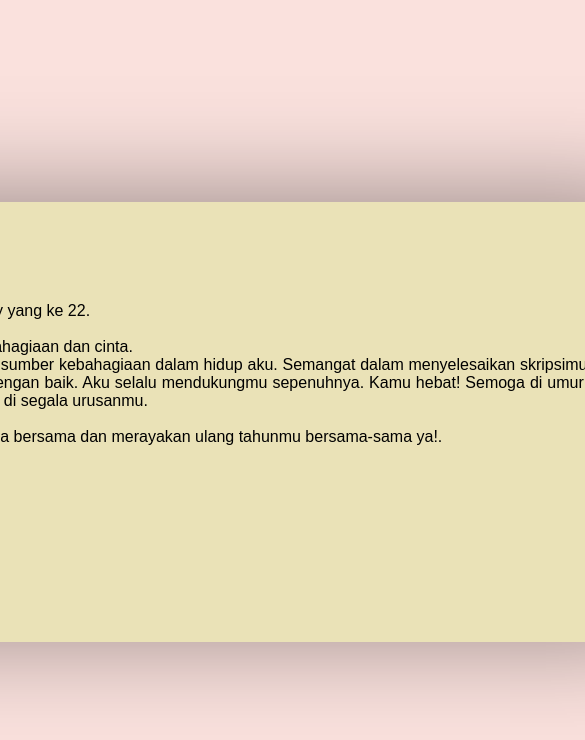
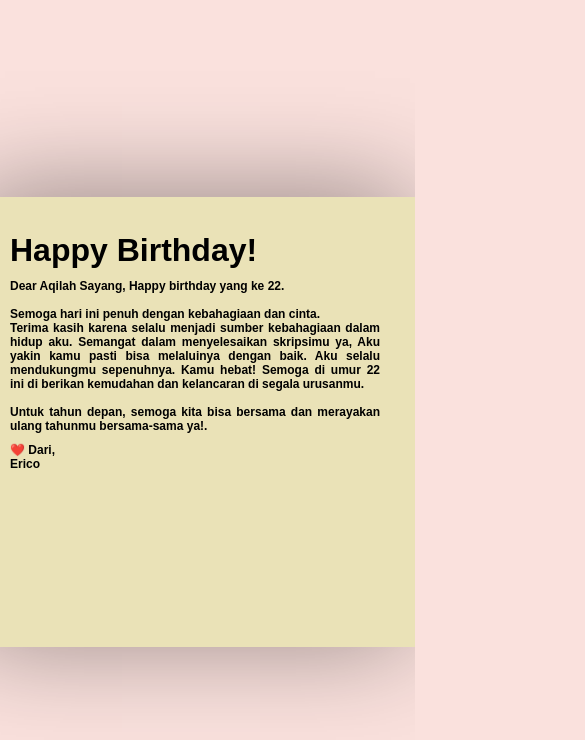
Before and after one commit to EricoAstama/EricoAstama.github.io, a plain HTML site: page card.html in a window 390 px wide. Shown: the top 740 px of the page, 585 px wide, since content can reach past the window. Drawn offline with Linux system fonts and the light colour scheme.

Commit message:
menambahkan fitur responsive

```diff
--- a/card.html
+++ b/card.html
@@ -18,10 +18,13 @@
         .container {
             position: absolute;
             background-color: #eae2b7;
-            width: 200px; /* Start with small size */
-            height: 100px; /* Start with small size */
+            width: 100%; /* Adjusted for responsiveness */
+            max-width: 900px; /* Maximum width */
+            height: 100%; /* Adjusted for responsiveness */
+            max-height: 400px; /* Maximum height */
             box-shadow: -5px -5px 100px rgba(0, 0, 0, 0.4);
             padding: 20px;
+            margin: 20px; /* Added margin to create space from edges */
             animation: expandContainer 1s forwards; /* Animation for expanding container */
         }
         @keyframes expandContainer {
@@ -30,8 +33,8 @@
                 height: 100px; /* Initial small height */
             }
             to {
-                width: 900px; /* Final bigger width */
-                height: 400px; /* Final bigger height */
+                width: 100%; /* Final bigger width */
+                height: 100%; /* Final bigger height */
             }
         }
         .text-animation {
@@ -51,6 +54,25 @@
             text-decoration: none;
             color: black;
         }
+
+        /* Responsive adjustments for iPhone XR */
+        @media only screen and (max-width: 414px) {
+            .container {
+                padding: 25px;
+                margin: 10px; /* Adjust margin for smaller screens */
+            }
+            .text-animation {
+                font-size: 12px;/* Adjust font size for smaller screens */
+            }
+            p{
+                margin: 10px;
+                font-weight: bold;
+            }
+            h1{
+                margin: 10px;
+            }
+
+        }
     </style>
 </head>
 <body>
@@ -65,7 +87,7 @@
             Semoga di umur 22 ini di berikan kemudahan dan kelancaran di segala urusanmu.
             <br><br>Untuk tahun depan, semoga kita bisa bersama dan merayakan ulang tahunmu bersama-sama ya!.</p>
             <p class="text-animation"><span class="heart">❤️</span> Dari,
-                <br>Erico</p>
+            <br>Erico</p>
         </a>
     </div>
 </body>
```
